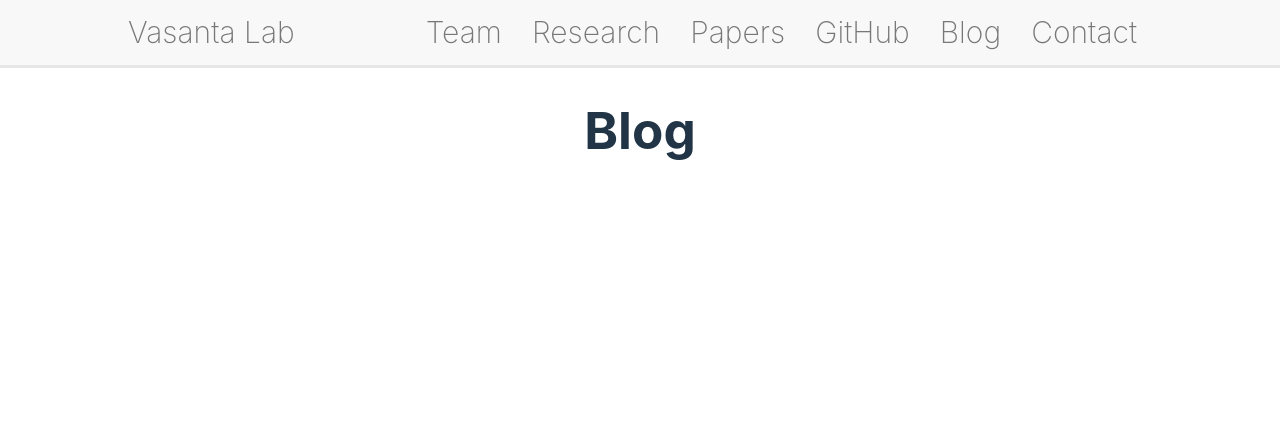
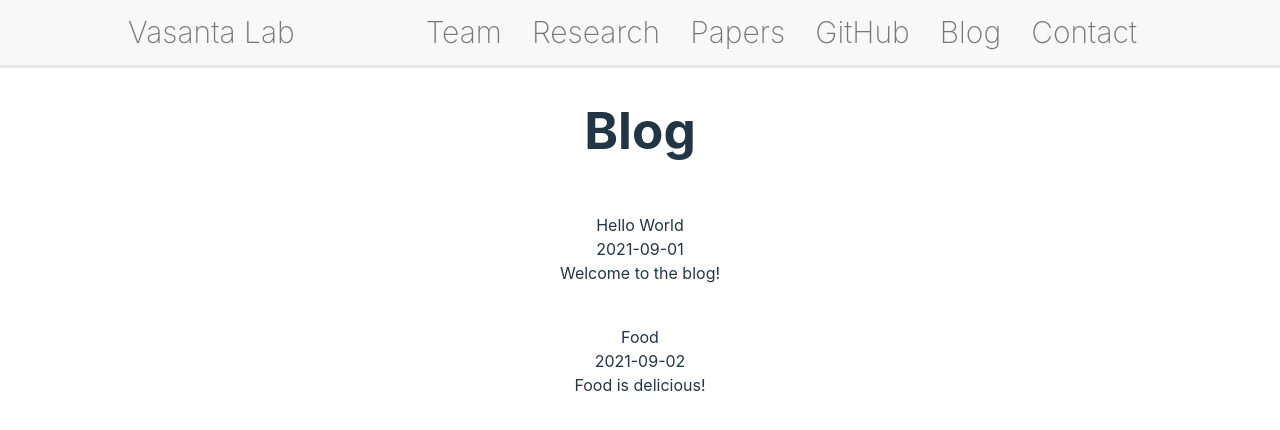
Before and after one commit to vasanta-chaganti/sparklab.github.io, a React (Vite) app in the folder vasanta_research_website/: page /blog in a window 1280 px wide. Shown: the top 430 px of the page. Built offline with nearby package versions, Linux system fonts and the light colour scheme.

Commit message:
fun changes

```diff
--- a/vasanta_research_website/src/components/Navbar.css
+++ b/vasanta_research_website/src/components/Navbar.css
@@ -21,25 +21,25 @@ nav {
     color: #5b5b5b
 }
 
-ul {
+.collapseNavbarItems ul {
     list-style-type: none;
     margin: 0;
     padding: 0;
     overflow: hidden;
 }
 
-li {
+.collapseNavbarItems li {
     float: right;
     font-size: 30px;
 }
 
-li a {
+.collapseNavbarItems li a {
     padding: 0px 15px;
     color: #777777;
     font-weight: 200;
 }
 
-li a:hover {
+.collapseNavbarItems li a:hover {
     color: #5b5b5b
 }
 
--- /dev/null
+++ b/vasanta_research_website/src/pages/Blog.css
@@ -0,0 +1,16 @@
+.blog {
+    text-align: center;
+}
+
+.blog ul {
+    list-style-type: none;
+    padding: 0;
+}
+
+.blog li {
+    padding: 20px;
+}
+
+.postContainer {
+    justify-content: center;
+}
--- a/vasanta_research_website/src/pages/Blog.jsx
+++ b/vasanta_research_website/src/pages/Blog.jsx
@@ -1,8 +1,34 @@
+import './Blog.css';
+
+const posts = [
+    {
+        title: 'Hello World',
+        date: '2021-09-01',
+        content: 'Welcome to the blog!',
+    },
+    {
+        title: 'Food',
+        date: '2021-09-02',
+        content: 'Food is delicious!',
+    },
+]
+
 function Blog() {
     return (
-        <div style={{ textAlign: 'center' }}>
-            <h1> Blog </h1 >
-        </div>
+        <div className="blog">
+            <h1> Blog </h1>
+            <ul>
+                {posts.map((post, index) => (
+                    <li key={index} className='postContainer'>
+                        <div className='post'>
+                            <div id='title'>{post.title}</div>
+                            <div id='date'>{post.date}</div>
+                            <div id='content'>{post.content}</div>
+                        </div>
+                    </li>
+                ))}
+            </ul>
+        </div >
     );
 }
 
--- a/vasanta_research_website/src/pages/Contact.jsx
+++ b/vasanta_research_website/src/pages/Contact.jsx
@@ -2,7 +2,8 @@ function Contact() {
     return (
         <div style={{ textAlign: 'center' }}>
             <h1>Contact Us</h1>
-            <p>For any queries, please contact us at asfaf </p>
+            <p>For any queries, please contact us at <a href="mailto: chaganti@cs.swarthmore.edu">chaganti@cs.swarthmore.edu</a></p>
+            <iframe src="https://www.google.com/maps/embed?pb=!1m18!1m12!1m3!1d869.9366898409463!2d-75.35576955171962!3d39.90664754559643!2m3!1f0!2f0!3f0!3m2!1i1024!2i768!4f13.1!3m3!1m2!1s0x89c6e9cd307449bd%3A0xfbebc8e617acac9c!2sSwarthmore%20College%20Computer%20Science%20Department!5e0!3m2!1sen!2sus!4v1719950382952!5m2!1sen!2sus" width="600" height="450" style={{ border: 0 }} loading="lazy" referrerpolicy="no-referrer-when-downgrade"></iframe>
         </div>
     );
 }
--- a/vasanta_research_website/src/pages/Team.jsx
+++ b/vasanta_research_website/src/pages/Team.jsx
@@ -6,7 +6,7 @@ const teamMembers = [
         name: 'Vasanta Chaganti',
         role: 'Principle Investigator',
         username: 'vasanta-chaganti',
-        img: 'https://www.w3schools.com/howto/img_avatar.png'
+        img: 'https://upload.wikimedia.org/wikipedia/en/3/3b/SpongeBob_SquarePants_character.svg'
     },
     {
         name: 'Phillip Dinh',
@@ -36,7 +36,7 @@ const teamMembers = [
         name: 'Benjamin Gottlieb',
         role: 'Research Assistant',
         username: 'benjamin-gottlieb',
-        img: 'https://www.w3schools.com/howto/img_avatar.png'
+        img: 'https://miro.medium.com/v2/resize:fit:310/0*ZYDCn6eN0BkmY8V-.'
     },
     {
         name: 'Xi Teng Tay',
```
Also changed, not shown: vasanta_research_website/src/pages/team_members/Phillip_Dinh.jsx (added).
